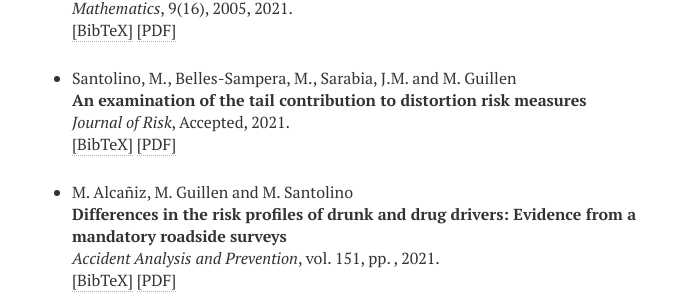
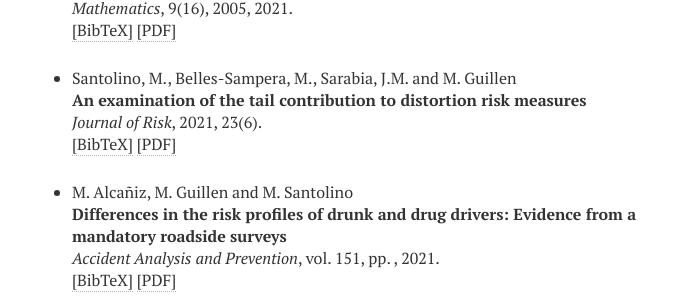
Before and after one commit to msantolino/msantolino.github.io, a Jekyll site: the page built from publications.md, in a window 1280 px wide and 900 px high, scrolled down 457 px. Shown: the part 149-455 px from the top of the window, without its empty margins (288-975 px from the left). Built offline with Jekyll 4.4.1, drawn with Linux system fonts in a browser that asks for light colours; nearby versions of some CDN libraries.

Commit message:
Update publications.html

```diff
--- a/_layouts/publications.html
+++ b/_layouts/publications.html
@@ -170,7 +170,7 @@ address   = {Madrid}
 <li ><p>
  Santolino, M., Belles-Sampera, M., Sarabia, J.M. and M. Guillen
 <br><b>An examination of the tail contribution to distortion risk measures</b><br>
-<i>Journal of Risk</i>, Accepted, 2021.
+<i>Journal of Risk</i>, 2021, 23(6).
 <br />
 <a href="javascript:toggleBibtex('santolino2021')">[BibTeX]</a>
 <a href=" " target="_blank">[PDF]</a>
@@ -181,8 +181,8 @@ address   = {Madrid}
   author = {Santolino, M., Belles-Sampera, M., Sarabia, J.M. and M. Guillen,
   title = {An examination of the tail contribution to distortion risk measures},
   year = {2021},
-  number = { },
-  volume = { },
+  number = {6},
+  volume = {23},
   pages={},
   journal = {Journal of Risk}
 }
```
